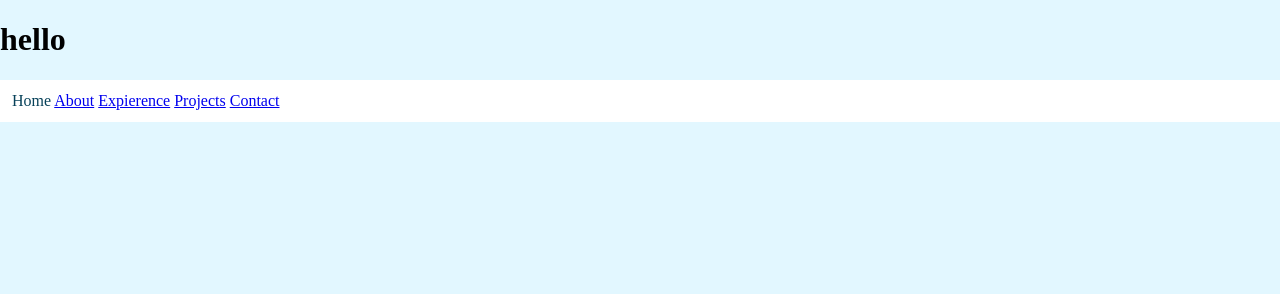
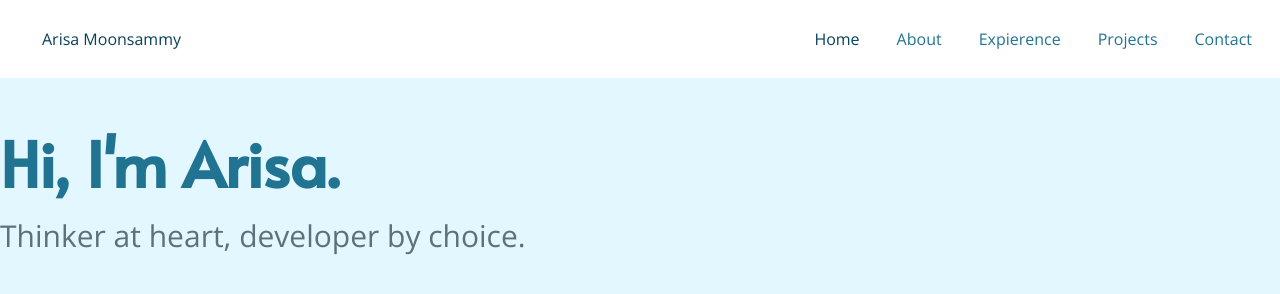
Before and after one commit to beanjvice/arisamoonsammy, a plain HTML site: page index.html in a window 1280 px wide. Drawn offline with nearby package versions, Linux system fonts and the light colour scheme.

Commit message:
fixing navbar and adding home

```diff
--- a/index.html
+++ b/index.html
@@ -4,18 +4,27 @@
   <meta charset="UTF-8">
   <meta name="viewport" content="width=device-width, initial-scale=1.0">
   <title>Your Page Title</title>
-  <link rel="stylesheet" href="style.css"></head>
+  <link rel="stylesheet" href="style.css">
+  <link href="https://fonts.googleapis.com/css2?family=Alata&display=swap" rel="stylesheet">
+  <link href="https://fonts.googleapis.com/css2?family=Open+Sans:ital,wght@0,300..800;1,300..800&display=swap" rel="stylesheet">
+</head>
 
 <body>
-    <h1>hello
-    </h1>
     <div class ="nav-bar">
+        <p id = "name" >Arisa Moonsammy</p>
+        <div class = "nav-links">
             <a class = "active" href="#home">Home</a>
             <a href = "#about">About</a>
             <a href = "#experience">Expierence</a>
             <a href = "#projects">Projects</a>
             <a href = "#contact">Contact</a>
         </div>
+    </div>
+
+    <div class = "home">
+        <h1>Hi, I'm Arisa.</h1>
+        <h4>Thinker at heart, developer by choice.</h4>
+    </div>
 
 <script src="script.js"></script>
 </body>
--- a/style.css
+++ b/style.css
@@ -2,10 +2,16 @@ body{
     background-color: #e2f7ff;
     margin: 0;
     padding: 0;
+    font-family: "Open Sans", sans-serif;
+    font-style: thin;
+
 }
 
 /* navigation bar */
 .nav-bar{
+    display: flex;
+    align-items: center;
+    justify-content: space-between;
     background-color: white;
     overflow: hidden;
     position: sticky;
@@ -14,7 +20,13 @@ body{
     z-index: 1000;
 }
 
-.topnav a {
+.nav-links{
+    display: flex;
+    gap: 5px;
+    font-weight: 400;
+}
+
+.nav-bar a {
     float: right;
     color: #217392;
     text-align: center;
@@ -33,3 +45,34 @@ body{
     color: #074159;
     text-decoration: none;
 }
+
+#name{
+    float: left;
+    padding-left: 30px;
+    color: #074159;
+    text-align: center;
+    text-decoration: none;
+    font-size: 16px;
+}
+
+/* home */
+
+.home{
+
+}
+
+h1{
+    font-family: "Alata", sans-serif;
+    font-weight: 800;
+    font-style: normal;
+    font-size: 62px;
+    color: #217392;
+    margin-bottom: 10px;
+}
+
+h4{
+    color: #5e7179;
+    font-size: 30px;
+    font-weight: 400;
+    margin-top: 0;
+}
```
Also changed, not shown: 1 other file. Lines whose indentation alone changed are shown as unchanged.
